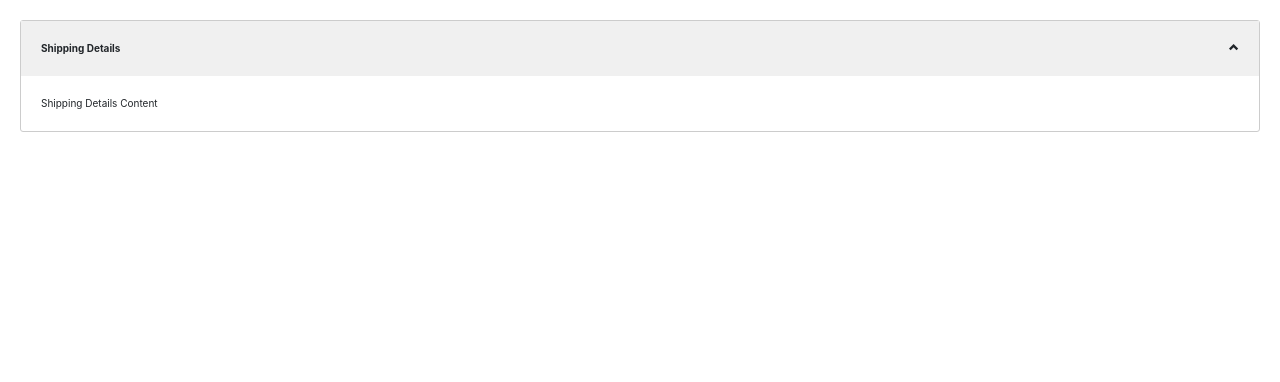
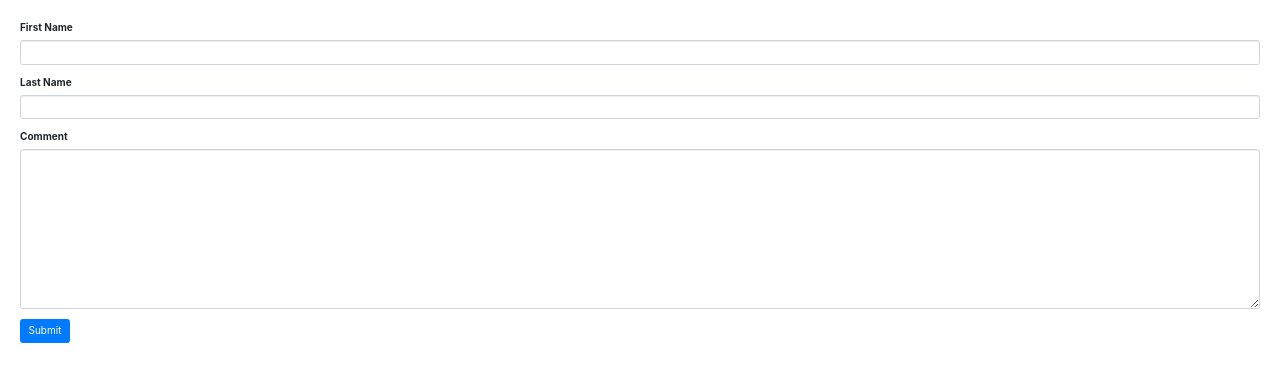
Before and after one commit to ssmanian07/First_Angular_App, an Angular app: page / in a window 1280 px wide. Shown: the top 382 px of the page. Built offline with nearby package versions, Linux system fonts and the light colour scheme.

Commit message:
contact-form

```diff
--- a/src/app/app.component.html
+++ b/src/app/app.component.html
@@ -1,3 +1 @@
-<zippy title="Shipping Details">
-    Shipping Details Content
-</zippy>
+<contact-form> </contact-form>
--- a/src/app/app.module.ts
+++ b/src/app/app.module.ts
@@ -13,6 +13,7 @@
 import { TitleCasePipe } from './title-case.pipe';
 import { LikeComponent } from './like/like.component';
 import { ZippyComponent } from './zippy/zippy.component';
+import { ContactFormComponent } from './contact-form/contact-form.component';
 
 
 @NgModule({
@@ -24,7 +25,8 @@
     FavoriteComponent,
     TitleCasePipe,
     LikeComponent,
-    ZippyComponent
+    ZippyComponent,
+    ContactFormComponent
   ],
   imports: [
     BrowserModule,
--- /dev/null
+++ b/src/app/contact-form/contact-form.component.html
@@ -0,0 +1,15 @@
+<form>
+    <div class="form-group">
+        <label for="firstName">First Name</label>
+        <input id="firstName" type="text" class="form-control">
+    </div>
+    <div class="form-group">
+        <label for="lastName">Last Name</label>
+        <input id="lastName" type="text" class="form-control">
+    </div>
+    <div class="form-group">
+        <label for="comment">Comment</label>
+        <textarea id="comment" cols="30" rows="10" class="form-control"></textarea>
+    </div>
+    <button class="btn btn-primary">Submit</button>
+</form>
```
Also changed, not shown: src/app/contact-form/contact-form.component.ts (added, +10 -0 lines), src/app/contact-form/contact-form.component.css (added), 1 other file (tests, documents, lock files or other folders).
